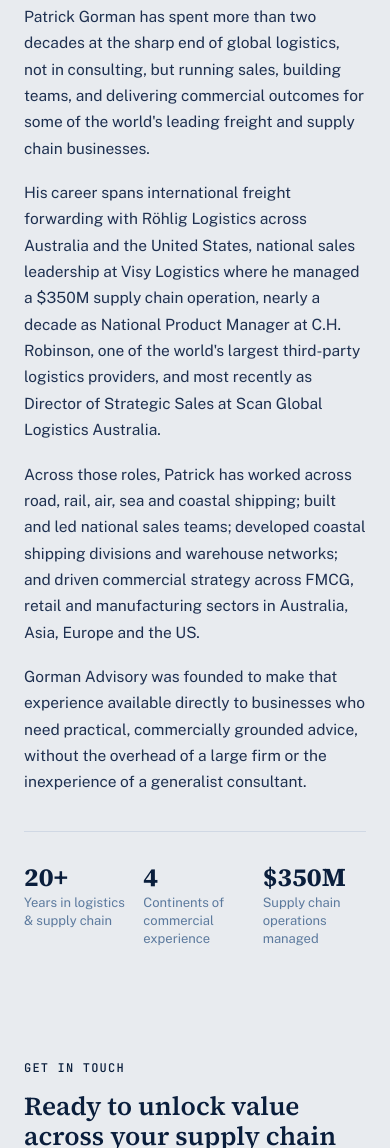
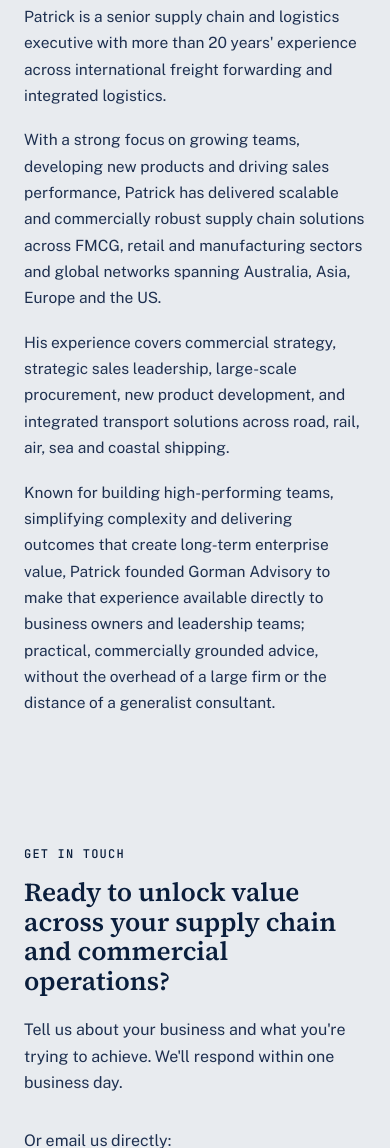
Before and after one commit to aegooding/gorman-advisory, a website: page index.html in a window 390 px wide. Shown: the part 5669-6817 px from the top of the page. Drawn offline with nearby package versions, Linux system fonts and the light colour scheme.

Commit message:
Update Patrick's bio copy and remove credentials stats
Replaces the About section bio paragraphs with new copy and
removes the stats block (20+/4/$350M) below it, along with its
now-unused CSS.

```diff
--- a/index.html
+++ b/index.html
@@ -446,37 +446,6 @@
     max-width: 62ch;
   }
 
-  .about-credentials {
-    display: flex;
-    gap: 32px;
-    margin-top: 36px;
-    padding-top: 32px;
-    border-top: 1px solid var(--line);
-    flex-wrap: wrap;
-  }
-
-  .credential {
-    display: flex;
-    flex-direction: column;
-    gap: 4px;
-  }
-
-  .credential-figure {
-    font-family: 'Source Serif 4', serif;
-    font-weight: 700;
-    font-size: 32px;
-    color: var(--midnight);
-    line-height: 1;
-  }
-
-  .credential-label {
-    font-family: 'Public Sans', sans-serif;
-    font-size: 13px;
-    color: #5C7A9E;
-    max-width: 14ch;
-    line-height: 1.4;
-  }
-
   /* Mobile */
   @media (max-width: 1024px) {
     .about-inner {
@@ -503,15 +472,6 @@
   @media (max-width: 640px) {
     #about {
       padding-bottom: 48px;
-    }
-    .about-credentials {
-      display: grid;
-      grid-template-columns: repeat(3, 1fr);
-      gap: 16px;
-      margin-bottom: 0;
-    }
-    .credential-figure {
-      font-size: 26px;
     }
   }
 
@@ -822,24 +782,10 @@
       <img class="about-photo" src="assets/images/patrick-gorman.jpg" alt="Patrick Gorman" loading="lazy">
     </div>
     <div class="about-text">
-      <p>Patrick Gorman has spent more than two decades at the sharp end of global logistics, not in consulting, but running sales, building teams, and delivering commercial outcomes for some of the world's leading freight and supply chain businesses.</p>
-      <p>His career spans international freight forwarding with Röhlig Logistics across Australia and the United States, national sales leadership at Visy Logistics where he managed a $350M supply chain operation, nearly a decade as National Product Manager at C.H. Robinson, one of the world's largest third-party logistics providers, and most recently as Director of Strategic Sales at Scan Global Logistics Australia.</p>
-      <p>Across those roles, Patrick has worked across road, rail, air, sea and coastal shipping; built and led national sales teams; developed coastal shipping divisions and warehouse networks; and driven commercial strategy across FMCG, retail and manufacturing sectors in Australia, Asia, Europe and the US.</p>
-      <p>Gorman Advisory was founded to make that experience available directly to businesses who need practical, commercially grounded advice, without the overhead of a large firm or the inexperience of a generalist consultant.</p>
-      <div class="about-credentials">
-        <div class="credential">
-          <span class="credential-figure">20+</span>
-          <span class="credential-label">Years in logistics & supply chain</span>
-        </div>
-        <div class="credential">
-          <span class="credential-figure">4</span>
-          <span class="credential-label">Continents of commercial experience</span>
-        </div>
-        <div class="credential">
-          <span class="credential-figure">$350M</span>
-          <span class="credential-label">Supply chain operations managed</span>
-        </div>
-      </div>
+      <p>Patrick is a senior supply chain and logistics executive with more than 20 years' experience across international freight forwarding and integrated logistics.</p>
+      <p>With a strong focus on growing teams, developing new products and driving sales performance, Patrick has delivered scalable and commercially robust supply chain solutions across FMCG, retail and manufacturing sectors and global networks spanning Australia, Asia, Europe and the US.</p>
+      <p>His experience covers commercial strategy, strategic sales leadership, large-scale procurement, new product development, and integrated transport solutions across road, rail, air, sea and coastal shipping.</p>
+      <p>Known for building high-performing teams, simplifying complexity and delivering outcomes that create long-term enterprise value, Patrick founded Gorman Advisory to make that experience available directly to business owners and leadership teams; practical, commercially grounded advice, without the overhead of a large firm or the distance of a generalist consultant.</p>
     </div>
   </div>
 </section>
```
